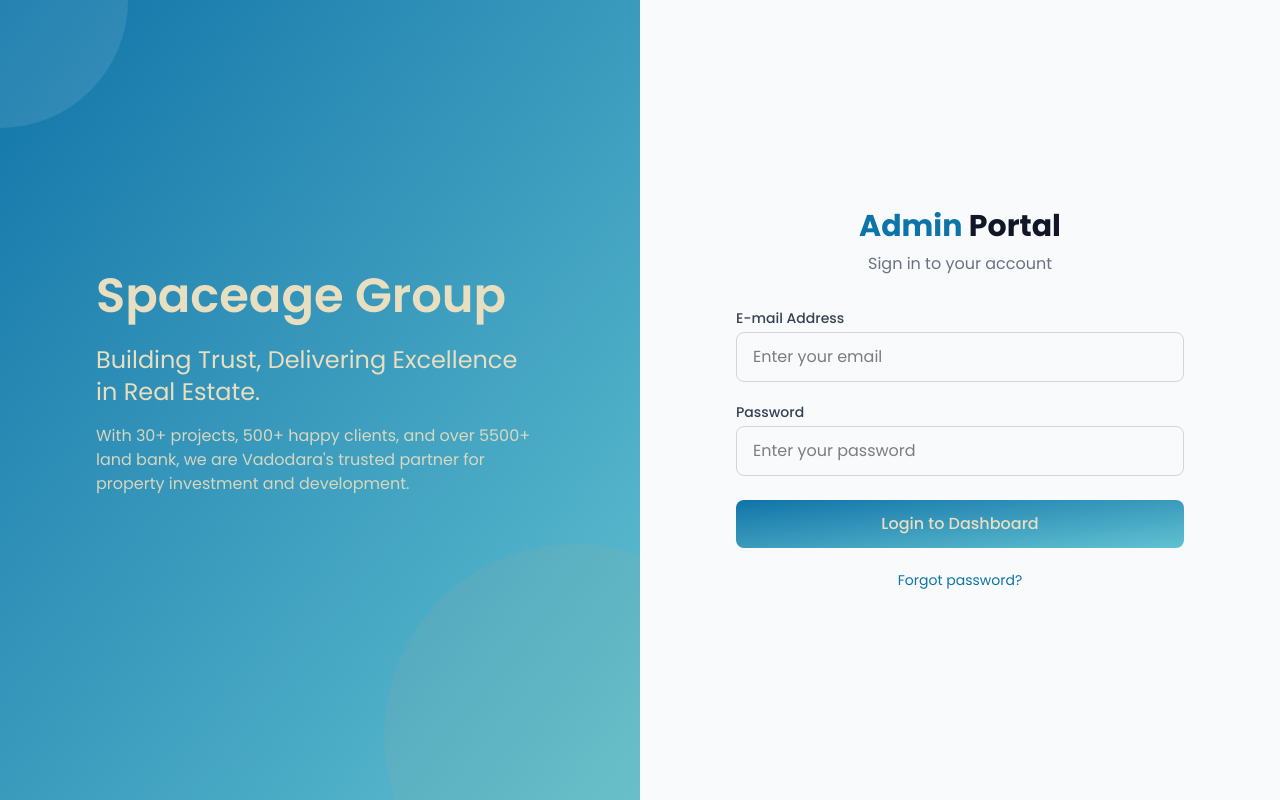
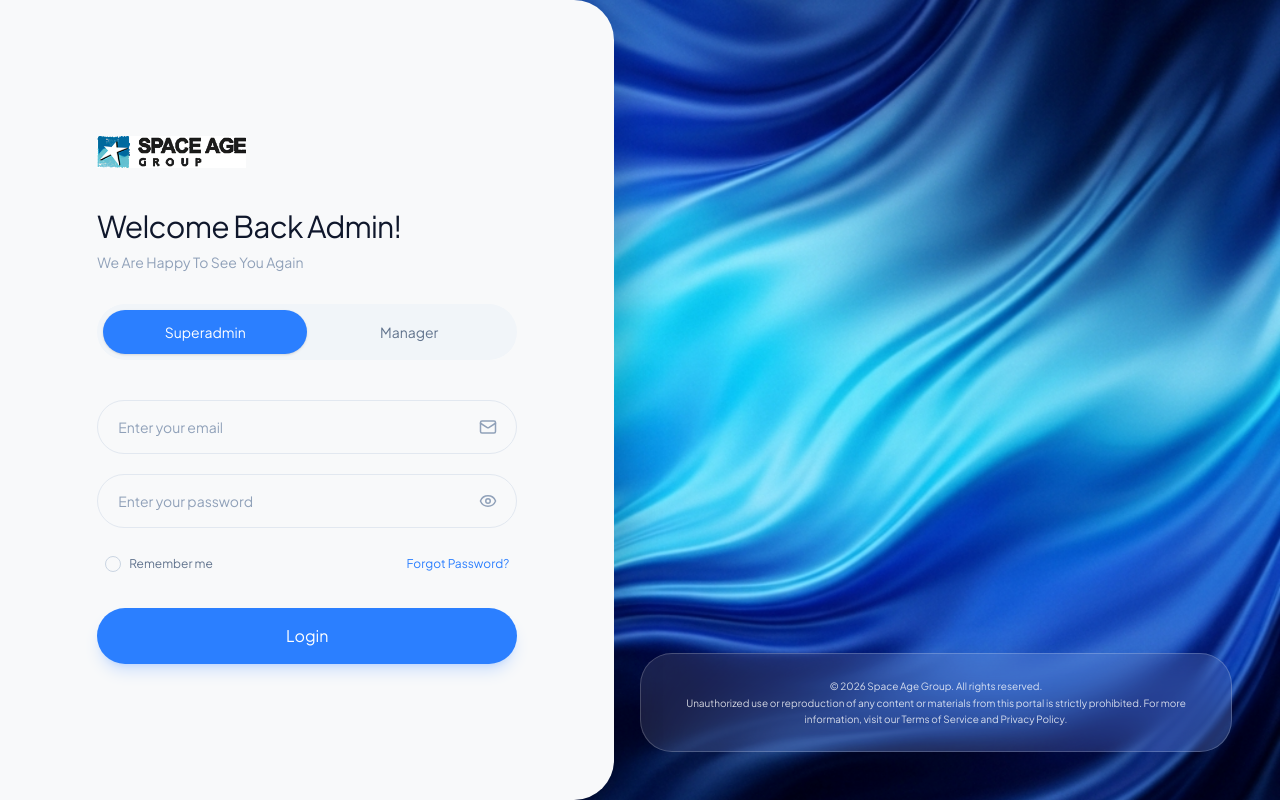
Before and after one commit to zynteqtechnologies/spaceagegroupadmin, a Next.js app: page /login in a window 1280 px wide. Built offline with nearby package versions, Linux system fonts and the light colour scheme; no server answers.

Commit message:
feat: implement login and forgot password pages with role selection and UI assets

```diff
--- a/app/forgot-password/page.tsx
+++ b/app/forgot-password/page.tsx
@@ -1,16 +1,22 @@
 'use client';
 import { useState } from 'react';
 import Link from 'next/link';
+import { Loader2, Mail, ArrowLeft } from 'lucide-react';
+import { Plus_Jakarta_Sans } from 'next/font/google';
+
+const plusJakarta = Plus_Jakarta_Sans({ subsets: ["latin"] });
 
 export default function ForgotPasswordPage() {
   const [email, setEmail] = useState('');
   const [message, setMessage] = useState('');
   const [error, setError] = useState('');
+  const [loading, setLoading] = useState(false);
 
   const handleSubmit = async (e: React.FormEvent) => {
     e.preventDefault();
     setMessage('');
     setError('');
+    setLoading(true);
 
     try {
       const res = await fetch('/api/auth/forgot-password', {
@@ -30,83 +36,102 @@
       } else {
         setError('An unexpected error occurred');
       }
+    } finally {
+      setLoading(false);
     }
   };
 
   return (
-    <div className="min-h-screen flex flex-col md:flex-row">
-      {/* Left side - Branding & Illustration (identical to login/register) */}
-      <div className="md:w-1/2 bg-gradient-to-br from-[#0c74a8] to-[#60c2d1] text-[#E8DEC0] flex flex-col justify-center items-center p-8 md:p-12 relative overflow-hidden">
-        {/* Decorative circles */}
-        <div className="absolute top-0 left-0 w-64 h-64 bg-white/10 rounded-full -translate-x-1/2 -translate-y-1/2"></div>
-        <div className="absolute bottom-0 right-0 w-96 h-96 bg-[#B8A882]/10 rounded-full translate-x-1/3 translate-y-1/3"></div>
+    <div className={`min-h-screen relative overflow-hidden bg-slate-900 ${plusJakarta.className}`}>
 
-        <div className="max-w-md text-center md:text-left z-10">
-          <h2 className="text-4xl md:text-5xl font-semibold mb-6">Spaceage Group</h2>
-          <p className="text-2xl md:text-2xl font-light mb-4">Building Trust, Delivering Excellence in Real Estate.</p>
-          <p className="text-md opacity-90 mb-8">
-            With 30+ projects, 500+ happy clients, and over 5500+ land bank, we are Vadodara&apos;s trusted partner for property investment and development.
-          </p>
+      {/* ── Background (Right side Visual) ────────────────────────────── */}
+      <div className="absolute inset-0 w-full h-full z-0">
+        {/* eslint-disable-next-line @next/next/no-img-element */}
+        <img
+          src="/login-bg.png"
+          alt="Abstract blue liquid background"
+          className="w-full h-full object-cover"
+        />
+
+        {/* Glassmorphism footer (Right side only) */}
+        <div className="hidden md:block absolute bottom-12 left-[50%] right-12 z-0">
+          <div className="backdrop-blur-xl bg-white/10 border border-white/20 p-6 rounded-[2rem] shadow-2xl">
+            <p className="text-[10px] text-white/80 font-normal text-center leading-relaxed">
+              © 2026 Space Age Group. All rights reserved. <br/>
+              Unauthorized use or reproduction of any content or materials from this portal is strictly prohibited. For more information, visit our Terms of Service and Privacy Policy.
+            </p>
+          </div>
         </div>
       </div>
 
-      {/* Right side - Forgot Password Form */}
-      <div className="md:w-1/2 flex items-center justify-center p-6 bg-gray-50">
-        <div className="w-full max-w-md">
-          {/* Header */}
-          <div className="text-center mb-8">
-            <h1 className="text-3xl font-bold text-gray-900"><span className="text-[#0c74a8]">Admin</span> Portal</h1>
-            <p className="text-gray-500 mt-2">Reset your password</p>
+      {/* ── Left side (Form Panel) ──────────────────────────────────────── */}
+      <div className="relative z-10 w-full md:w-[48%] h-full min-h-screen bg-[#f8f9fa] md:rounded-r-[40px] shadow-[10px_0_40px_rgba(0,0,0,0.2)] flex flex-col justify-center p-8 md:p-16">
+        <div className="w-full max-w-[420px] mx-auto">
+
+          {/* Logo */}
+          <div className="mb-10 flex items-center gap-3">
+            {/* eslint-disable-next-line @next/next/no-img-element */}
+            <img src="/spaceage-logo.png" alt="Logo" className="h-8 object-contain" />
           </div>
 
-          {/* Success message */}
+          {/* Form Header */}
+          <div className="mb-10">
+            <h1 className="text-3xl font-normal text-slate-900 mb-2 tracking-tight">Forgot Password</h1>
+            <p className="text-sm text-slate-400 font-normal">Enter your email and we'll send you a reset link.</p>
+          </div>
+
+          {/* Success Message */}
           {message && (
-            <div className="mb-6 p-3 bg-green-50 border border-green-200 text-green-700 rounded-lg text-sm">
+            <div className="mb-6 p-4 bg-emerald-50 border border-emerald-100 text-emerald-600 rounded-2xl text-sm font-normal text-center">
               {message}
             </div>
           )}
 
-          {/* Error message */}
+          {/* Error Message */}
           {error && (
-            <div className="mb-6 p-3 bg-red-50 border border-red-200 text-red-600 rounded-lg text-sm">
+            <div className="mb-6 p-4 bg-rose-50 border border-rose-100 text-rose-600 rounded-2xl text-sm font-normal text-center">
               {error}
             </div>
           )}
 
-          <form onSubmit={handleSubmit} className="space-y-5">
+          <form onSubmit={handleSubmit} className="space-y-6">
+
             {/* Email field */}
-            <div>
-              <label htmlFor="email" className="block text-sm font-medium text-gray-700 mb-1">
-                E-mail Address
-              </label>
+            <div className="relative">
               <input
                 id="email"
                 type="email"
-                className="w-full px-4 py-3 border border-gray-300 rounded-lg focus:ring-2 focus:ring-[#0c74a8] focus:border-[#0c74a8] outline-none transition"
-                placeholder="Enter your email"
+                className="w-full pl-5 pr-12 py-4 bg-transparent border border-slate-200 rounded-full focus:bg-white focus:ring-2 focus:ring-blue-100 focus:border-blue-500 outline-none transition-all text-slate-900 text-sm font-normal placeholder:font-normal placeholder:text-slate-400"
+                placeholder="Enter your email address"
                 value={email}
                 onChange={(e) => setEmail(e.target.value)}
                 required
               />
+              <Mail className="absolute right-5 top-1/2 -translate-y-1/2 text-slate-400" size={18} />
             </div>
 
             {/* Submit button */}
-            <button
-              type="submit"
-              className="w-full bg-gradient-to-br from-[#0c74a8] to-[#60c2d1] text-[#E8DEC0] py-3 px-4 rounded-lg hover:from-[#0a5f8c] hover:to-[#4fa8b8] focus:ring-4 focus:ring-[#0c74a8]/50 transition font-medium"
-            >
-              Send Reset Link
-            </button>
+            <div className="pt-2">
+              <button
+                type="submit"
+                disabled={loading}
+                className="w-full flex items-center justify-center gap-2 bg-blue-500 hover:bg-blue-600 text-white py-4 px-4 rounded-full transition-all font-normal shadow-lg shadow-blue-500/20 disabled:opacity-70 disabled:cursor-not-allowed"
+              >
+                {loading ? <Loader2 size={18} className="animate-spin" /> : "Send Reset Link"}
+              </button>
+            </div>
 
-            {/* Back to login link */}
-            <div className="text-center">
-              <Link href="/login" className="text-sm text-[#0c74a8] hover:text-[#094d73] transition">
-                Back to Login
+            {/* Back to Login link */}
+            <div className="text-center pt-4">
+              <Link href="/login" className="inline-flex items-center gap-2 text-sm font-normal text-slate-500 hover:text-blue-500 transition-colors">
+                <ArrowLeft size={16} /> Back to Login
               </Link>
             </div>
           </form>
+
         </div>
       </div>
+
     </div>
   );
 }
--- a/app/login/page.tsx
+++ b/app/login/page.tsx
@@ -2,16 +2,24 @@
 import { useState } from 'react';
 import Link from 'next/link';
 import { useAuth } from '@/context/AuthContext';
+import { Loader2, Mail, Eye, EyeOff } from 'lucide-react';
+import { Plus_Jakarta_Sans } from 'next/font/google';
+
+const plusJakarta = Plus_Jakarta_Sans({ subsets: ["latin"] });
 
 export default function LoginPage() {
   const [email, setEmail] = useState('');
   const [password, setPassword] = useState('');
   const [error, setError] = useState('');
+  const [loading, setLoading] = useState(false);
+  const [showPassword, setShowPassword] = useState(false);
+  const [role, setRole] = useState<'superadmin' | 'manager'>('superadmin');
   const { login } = useAuth();
 
   const handleSubmit = async (e: React.FormEvent) => {
     e.preventDefault();
     setError('');
+    setLoading(true);
     try {
       await login(email, password);
     } catch (err: unknown) {
@@ -20,94 +28,143 @@
       } else {
         setError('An unexpected error occurred');
       }
+      setLoading(false);
     }
   };
 
   return (
-    <div className="min-h-screen flex flex-col md:flex-row">
-      {/* Left side - Branding & Illustration */}
-      <div className="md:w-1/2 bg-gradient-to-br from-[#0c74a8] to-[#60c2d1] text-[#E8DEC0] flex flex-col justify-center items-center p-8 md:p-12 relative overflow-hidden">
-        {/* Decorative circles */}
-        <div className="absolute top-0 left-0 w-64 h-64 bg-white/10 rounded-full -translate-x-1/2 -translate-y-1/2"></div>
-        <div className="absolute bottom-0 right-0 w-96 h-96 bg-[#B8A882]/10 rounded-full translate-x-1/3 translate-y-1/3"></div>
+    <div className={`min-h-screen relative overflow-hidden bg-slate-900 ${plusJakarta.className}`}>
 
-        <div className="max-w-md text-center md:text-left z-10">
-          <h2 className="text-4xl md:text-5xl font-semibold mb-6">Spaceage Group</h2>
-          <p className="text-2xl md:text-2xl font-light mb-4">Building Trust, Delivering Excellence in Real Estate.</p>
-          <p className="text-md opacity-90 mb-8">
-            With 30+ projects, 500+ happy clients, and over 5500+ land bank, we are Vadodara&apos;s trusted partner for property investment and development.
-          </p>
+      {/* ── Background (Right side Visual) ────────────────────────────── */}
+      <div className="absolute inset-0 w-full h-full z-0">
+        {/* eslint-disable-next-line @next/next/no-img-element */}
+        <img
+          src="/login-bg.png"
+          alt="Abstract blue liquid background"
+          className="w-full h-full object-cover"
+        />
+
+        {/* Glassmorphism footer (Right side only) */}
+        <div className="hidden md:block absolute bottom-12 left-[50%] right-12 z-0">
+          <div className="backdrop-blur-xl bg-white/10 border border-white/20 p-6 rounded-[2rem] shadow-2xl">
+            <p className="text-[10px] text-white/80 font-normal text-center leading-relaxed">
+              © 2026 Space Age Group. All rights reserved. <br/>
+              Unauthorized use or reproduction of any content or materials from this portal is strictly prohibited. For more information, visit our Terms of Service and Privacy Policy.
+            </p>
+          </div>
         </div>
       </div>
 
-      {/* Right side - Login Form */}
-      <div className="md:w-1/2 flex items-center justify-center p-6 bg-gray-50">
-        <div className="w-full max-w-md">
-          {/* Header */}
-          <div className="text-center mb-8">
-            <h1 className="text-3xl font-bold text-gray-900"><span className="text-[#0c74a8]">Admin</span> Portal</h1>
-            <p className="text-gray-500 mt-2">Sign in to your account</p>
+      {/* ── Left side (Form Panel) ──────────────────────────────────────── */}
+      <div className="relative z-10 w-full md:w-[48%] h-full min-h-screen bg-[#f8f9fa] md:rounded-r-[40px] shadow-[10px_0_40px_rgba(0,0,0,0.2)] flex flex-col justify-center p-8 md:p-16">
+        <div className="w-full max-w-[420px] mx-auto">
+
+          {/* Logo */}
+          <div className="mb-10 flex items-center gap-3">
+            {/* eslint-disable-next-line @next/next/no-img-element */}
+            <img src="/spaceage-logo.png" alt="Logo" className="h-8 object-contain" />
           </div>
 
-          {/* Error message */}
+          {/* Form Header */}
+          <div className="mb-8">
+            <h1 className="text-3xl font-normal text-slate-900 mb-2 tracking-tight">
+              Welcome Back {role === 'superadmin' ? 'Admin' : 'Manager'}!
+            </h1>
+            <p className="text-sm text-slate-400 font-normal">We Are Happy To See You Again</p>
+          </div>
+
+          {/* Role Toggle Switch */}
+          <div className="bg-slate-100 p-1.5 rounded-full flex items-center mb-10 relative">
+            <div
+              className={`absolute top-1.5 bottom-1.5 w-[calc(50%-6px)] bg-blue-500 rounded-full shadow-sm transition-transform duration-300 ease-out ${role === 'manager' ? 'translate-x-[calc(100%+6px)]' : 'translate-x-0'}`}
+            />
+            <button
+              type="button"
+              onClick={() => setRole('superadmin')}
+              className={`flex-1 py-3 text-sm font-normal z-10 transition-colors ${role === 'superadmin' ? 'text-white' : 'text-slate-500 hover:text-slate-700'}`}
+            >
+              Superadmin
+            </button>
+            <button
+              type="button"
+              onClick={() => setRole('manager')}
+              className={`flex-1 py-3 text-sm font-normal z-10 transition-colors ${role === 'manager' ? 'text-white' : 'text-slate-500 hover:text-slate-700'}`}
+            >
+              Manager
+            </button>
+          </div>
+
+          {/* Error Message */}
           {error && (
-            <div className="mb-6 p-3 bg-red-50 border border-red-200 text-red-600 rounded-lg text-sm">
+            <div className="mb-6 p-4 bg-rose-50 border border-rose-100 text-rose-600 rounded-2xl text-sm font-normal text-center">
               {error}
             </div>
           )}
 
           <form onSubmit={handleSubmit} className="space-y-5">
+
             {/* Email field */}
-            <div>
-              <label htmlFor="email" className="block text-sm font-medium text-gray-700 mb-1">
-                E-mail Address
-              </label>
+            <div className="relative">
               <input
                 id="email"
                 type="email"
-                className="w-full px-4 py-3 border border-gray-300 rounded-lg focus:ring-2 focus:ring-[#0c74a8] focus:border-[#0c74a8] outline-none transition"
+                className="w-full pl-5 pr-12 py-4 bg-transparent border border-slate-200 rounded-full focus:bg-white focus:ring-2 focus:ring-blue-100 focus:border-blue-500 outline-none transition-all text-slate-900 text-sm font-normal placeholder:font-normal placeholder:text-slate-400"
                 placeholder="Enter your email"
                 value={email}
                 onChange={(e) => setEmail(e.target.value)}
                 required
               />
+              <Mail className="absolute right-5 top-1/2 -translate-y-1/2 text-slate-400" size={18} />
             </div>
 
             {/* Password field */}
-            <div>
-              <label htmlFor="password" className="block text-sm font-medium text-gray-700 mb-1">
-                Password
-              </label>
+            <div className="relative">
               <input
                 id="password"
-                type="password"
-                className="w-full px-4 py-3 border border-gray-300 rounded-lg focus:ring-2 focus:ring-[#0c74a8] focus:border-[#0c74a8] outline-none transition"
+                type={showPassword ? "text" : "password"}
+                className="w-full pl-5 pr-12 py-4 bg-transparent border border-slate-200 rounded-full focus:bg-white focus:ring-2 focus:ring-blue-100 focus:border-blue-500 outline-none transition-all text-slate-900 text-sm font-normal placeholder:font-normal placeholder:text-slate-400"
                 placeholder="Enter your password"
                 value={password}
                 onChange={(e) => setPassword(e.target.value)}
                 required
               />
-            </div>
-
-            {/* Action buttons */}
-            <div className="mt-6">
               <button
-                type="submit"
-                className="w-full bg-gradient-to-br from-[#0c74a8] to-[#60c2d1] text-[#E8DEC0] py-3 px-4 rounded-lg hover:from-[#0a5f8c] hover:to-[#4fa8b8] focus:ring-4 focus:ring-[#0c74a8] transition font-medium"
+                type="button"
+                onClick={() => setShowPassword(!showPassword)}
+                className="absolute right-5 top-1/2 -translate-y-1/2 text-slate-400 hover:text-slate-600 focus:outline-none"
               >
-                Login to Dashboard
+                {showPassword ? <EyeOff size={18} /> : <Eye size={18} />}
               </button>
             </div>
 
-            {/* Forgot password link */}
-            <div className="text-center">
-              <Link href="/forgot-password" className="text-sm text-[#0c74a8] hover:text-[#094d73] transition">
-                Forgot password?
+            {/* Options */}
+            <div className="flex items-center justify-between px-2 pt-2 pb-4">
+              <label className="flex items-center gap-2 cursor-pointer group">
+                <div className="w-4 h-4 rounded-full border border-slate-300 flex items-center justify-center group-hover:border-blue-500 transition-colors">
+                  <div className="w-2.5 h-2.5 rounded-full bg-blue-500 scale-0 group-hover:scale-50 transition-transform"></div>
+                </div>
+                <span className="text-xs font-normal text-slate-500">Remember me</span>
+              </label>
+              <Link href="/forgot-password" className="text-xs font-normal text-blue-500 hover:text-blue-600 transition-colors">
+                Forgot Password?
               </Link>
             </div>
+
+            {/* Submit button */}
+            <div>
+              <button
+                type="submit"
+                disabled={loading}
+                className="w-full flex items-center justify-center gap-2 bg-blue-500 hover:bg-blue-600 text-white py-4 px-4 rounded-full transition-all font-normal shadow-lg shadow-blue-500/20 disabled:opacity-70 disabled:cursor-not-allowed"
+              >
+                {loading ? <Loader2 size={18} className="animate-spin" /> : "Login"}
+              </button>
+            </div>
           </form>
+
         </div>
       </div>
+
     </div>
   );
 }
```
Also changed, not shown: public/login-bg.png (added).
